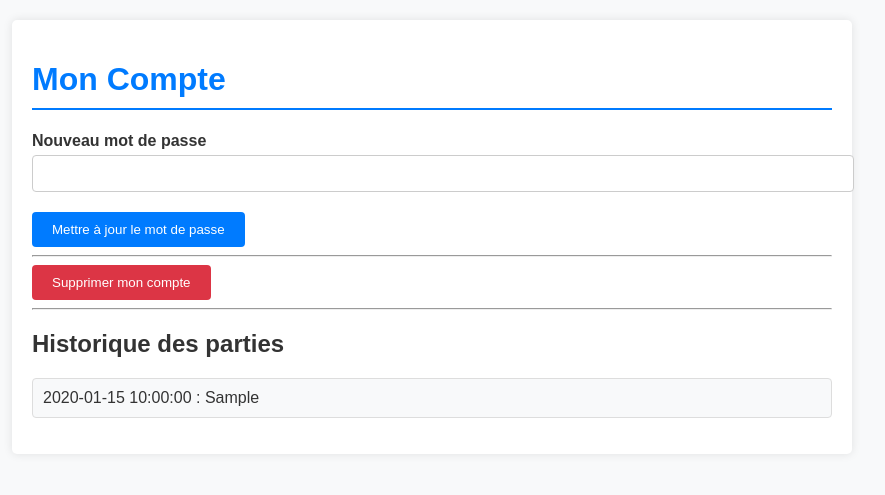
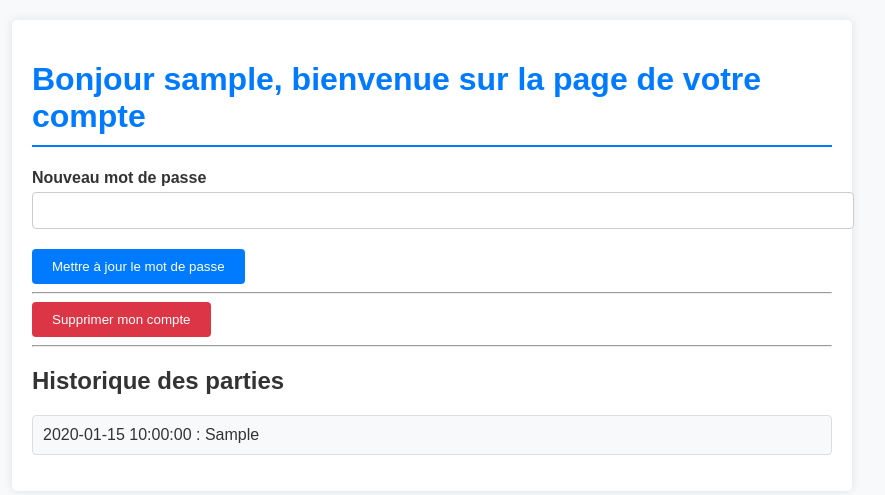
Before and after one commit to Kelyddon/Akinator_Kelyddon_Diemunsch, a PHP site: page /compte.php in a window 1280 px wide. Shown: the part 70-565 px from the top of the page, without its empty margins (208-1093 px from the left). Run offline with PHP 8.4, Linux system fonts and the light colour scheme; the visitor is signed in with stand-in values (Sample User, id 1); tables that the repository leaves empty or names only in its code hold one stand-in row (values such as "Sample post").

Commit message:
Update compte.phtml

```diff
--- a/includes/compte.phtml
+++ b/includes/compte.phtml
@@ -1,5 +1,6 @@
 <div class="container">
-    <h1>Mon Compte</h1>
+    <h1>Bonjour <?= htmlspecialchars($_SESSION['username']); ?>, bienvenue sur la page de votre compte</h1>
+
     <?php if (isset($message)) echo "<p>$message</p>"; ?>
     <form method="post">
         <div class="form-group">
@@ -16,7 +17,7 @@
     <h2>Historique des parties</h2>
     <ul>
         <?php foreach ($parties as $partie): ?>
-            <li><?php echo $partie['date'] . " : " . $partie['result']; ?></li>
+            <li><?= $partie['date'] . " : " . $partie['result']; ?></li>
         <?php endforeach; ?>
     </ul>
 </div>
```
